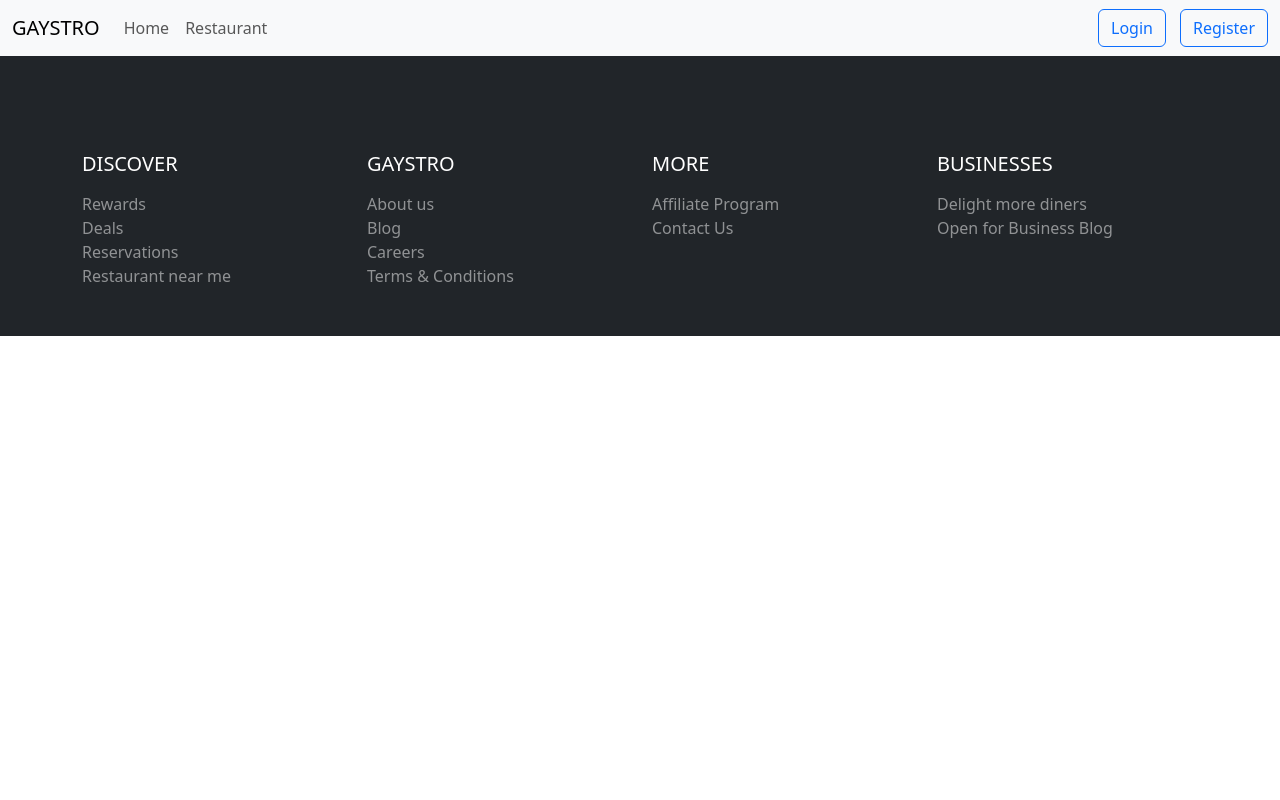
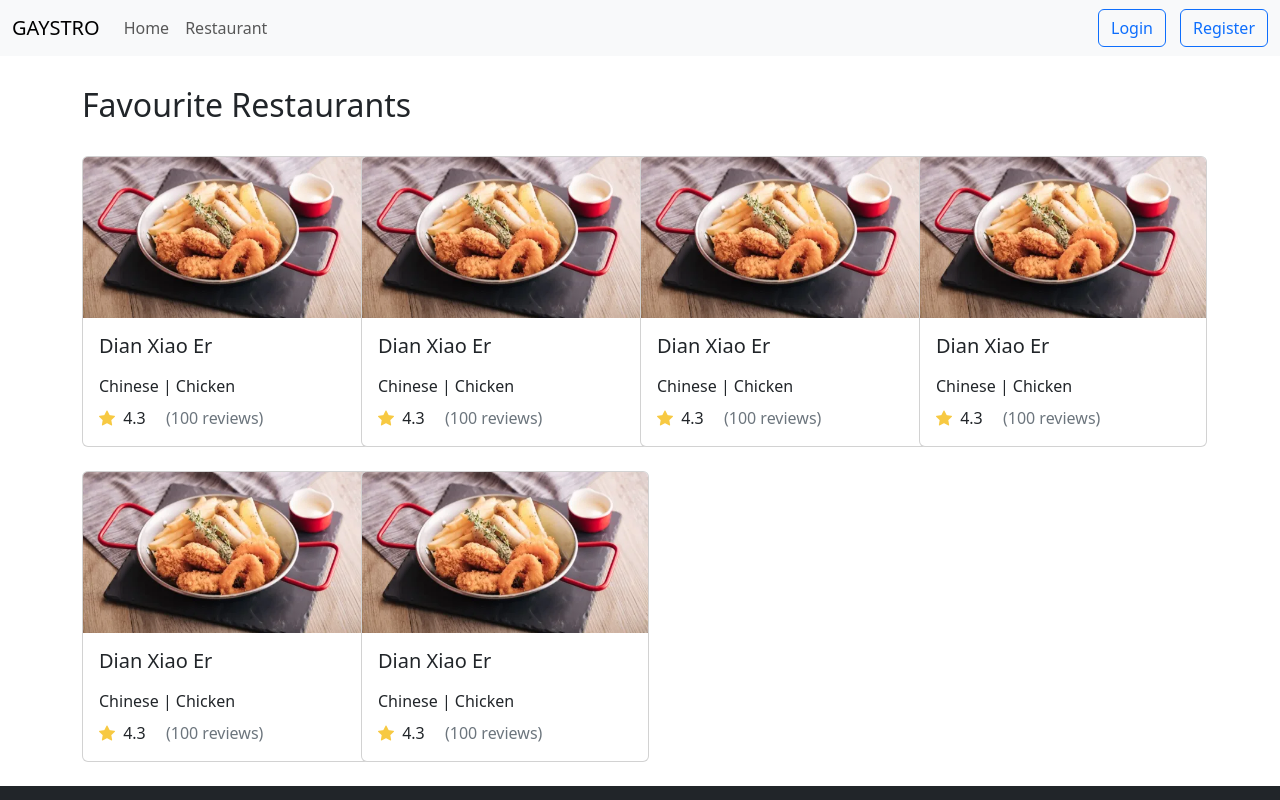
Before and after one commit to yungchu123/Restaurant-Finder-App, a React (Create React App) app in the folder client/: page /favouriterestaurant/page in a window 1280 px wide. Shown: the top 800 px of the page. Built offline with nearby package versions, Linux system fonts and the light colour scheme.

Commit message:
Frontend

```diff
--- a/client/package.json
+++ b/client/package.json
@@ -11,6 +11,7 @@
     "bootstrap-icons": "^1.11.1",
     "react": "^18.2.0",
     "react-bootstrap": "^2.9.1",
+    "react-datepicker": "^4.21.0",
     "react-dom": "^18.2.0",
     "react-router-dom": "^6.16.0",
     "react-scripts": "5.0.1",
--- a/client/src/App.js
+++ b/client/src/App.js
@@ -6,7 +6,10 @@ import ContactUs from "./components/ContactUs";
 import RegisterForm from "./components/RegisterForm";
 import ForgetPassword from "./components/ForgetPassword";
 import ReservationCard from "./components/ReservationCard";
+import ViewReservationCard from "./components/ViewReservationCard";
 import RestaurantPage from "./views/RestaurantPage";
+import ReservationPage from "./views/ReservationPage";
+import FavouriteRestaurantPage from "./views/FavouriteRestaurantPage";
 import TAndC from "./components/TAndC";
 import GuestPage from "./views/GuestPage";
 import ProfilePage from "./views/ProfilePage";
@@ -56,6 +59,9 @@ function App() {
                 <Route path="/forgetpassword" element={<ForgetPassword/>}/>
                 <Route path="/restaurant/page" element={<RestaurantPage />}/>
                 <Route path="/reservationcard" element={<ReservationCard/>}/>
+                <Route path="/reservationpage" element={<ReservationPage/>}/>
+                <Route path="/viewreservationcard" element={<ViewReservationCard/>}/>
+                <Route path="/favouriterestaurant/page" element={<FavouriteRestaurantPage/>}/>
             </Routes>
             <Footer />
       </div>
@@ -70,6 +76,9 @@ function App() {
                 <Route path="/profile/update" element={<UpdateProfilePage user={user} setUser={setUser}/>} />
                 <Route path="/restaurant/page" element={<RestaurantPage />}/>
                 <Route path="/reservationcard" element={<ReservationCard/>}/>
+                <Route path="/reservationpage" element={<ReservationPage/>}/>
+                <Route path="/viewreservationcard" element={<ViewReservationCard/>}/>
+                <Route path="/favouriterestaurant/page" element={<FavouriteRestaurantPage/>}/>
             </Routes>
             <Footer />
       </div>
--- a/client/src/components/ContactUs.jsx
+++ b/client/src/components/ContactUs.jsx
@@ -56,15 +56,25 @@ const ContactUs = () => {
                     </div>
                 </div>
                 {/* Cannot get them in a column */}
-                <div class="row mb-3">
-                    <label for="message" class="form-label">Message</label>
-                    {/* <div class="col-sm-10"> */}
-                        <textarea class="form-control" id="message" placeholder="Type here..." rows="3" defaultValue={message} onChange={e => setMessage(e.target.value)}>
+                <div className="row mb-3">
+                    <label className="col-sm-2 col-form-label">Message</label>
+                    <div className="col-sm-10">
+                        <textarea
+                            className="form-control"
+                            id="message"
+                            placeholder="Type here..."
+                            rows="3"
+                            defaultValue={message}
+                            onChange={(e) => setMessage(e.target.value)}
+                        >
                         </textarea>
-                    {/* </div> */}
+                    </div>
                 </div>
-                {/* Forgot to add the submit button */}
-
+                <div class="row">
+                <div class="col-sm-10 offset-sm-2">
+                    <button type="submit" class="btn btn-primary float-start">Submit</button>
+                </div>
+            </div>
 
 
             </form>
--- a/client/src/components/Footer.jsx
+++ b/client/src/components/Footer.jsx
@@ -7,7 +7,8 @@ const Footer = () => {
                     <h6 className="text-uppercase fs-5 mb-3">Discover</h6>
                         <a className="d-block link-underline link-underline-opacity-0 text-white-50 ps-0" href="/#">Rewards</a>
                         <a className="d-block link-underline link-underline-opacity-0 text-white-50 ps-0" href="/#">Deals</a>
-                        <a className="d-block link-underline link-underline-opacity-0 text-white-50 ps-0" href="/#">Reservations</a>
+                        <a className="d-block link-underline link-underline-opacity-0 text-white-50 ps-0" href="/reservationpage">Reservations</a>
+                        <a className="d-block link-underline link-underline-opacity-0 text-white-50 ps-0" href="/favouriterestaurant/page">Favourite Restaurant</a>
                         <a className="d-block link-underline link-underline-opacity-0 text-white-50 ps-0" href="/#">Restaurant near me</a>
                 </div>
                 {/* <div style={{ margin: '7px' }}></div> */}
--- a/client/src/components/RestaurantCard.jsx
+++ b/client/src/components/RestaurantCard.jsx
@@ -1,25 +1,29 @@
 import React from 'react'
 import logo from './../foodImage.png'
+// import Star from './Star'
 
 const RestaurantCard = ({restaurant}) => {
 
     return (
         <>
             <a href="/restaurant/page" style={{ textDecoration: 'none' }}>
-            <div class="card" style={{width: "18rem"}}>
+            <div class="card" style={{ width: '18rem', position: 'relative' }}>
             <img src={logo} class="card-img-top" alt="..."/>
             <div class="card-body">
-                <h5 class="card-title mb-3">{restaurant.name}</h5>
-                <p class="card-text mb-2">
-                    {restaurant.categories.join(" | ")}
-                </p>
+                    <h5 class="card-title mb-3">{restaurant.name}</h5>
+                    <p class="card-text mb-2">
+                        {restaurant.categories.join(" | ")}
+                    </p>
                 <p className="card-text">
                     <span className="me-3"><i class="bi bi-star-fill me-1"></i> {restaurant.rating}</span>
                     <span className="text-secondary"> ({restaurant.reviews} reviews)</span>
                 </p>
             </div>
+            {/* <div style={{ position: 'absolute', bottom: '5px', right: '5px', background: 'rgba(255, 255, 255, 0.8)', padding: '5px', borderRadius: '50%'}}>
+            <Star bgColor="white" />
+
+            </div> */}
             </div>
-
             </a>
         </>
     )
--- /dev/null
+++ b/client/src/components/ViewReservationCard.jsx
@@ -0,0 +1,33 @@
+import logo from './../foodImage.png'
+import '../index.css';
+
+const ViewReservationCard = () => {
+    return(
+            <>
+                <div class="card">
+                    <h5 class="card-header">Upcoming</h5>
+                    <a class="icon-link icon-link-hover" href="/restaurant/page" style={{ color: 'rgb(33, 37, 41)', textDecoration: 'none' }}>
+                        <div class="card-body card-hover">
+                            <div class="row">
+                                <div className="col-lg-3">
+                                    <img src={logo} class="card-img-top" alt="..."/>
+                                </div>
+                                <div className="col-lg-6">
+                                    <h5 class="card-title"><strong>Dian Xiao Er</strong></h5>
+                                    <p class="card-text"> Reservation Details:
+                                        <ul>
+                                            <li><strong>Date and Time:</strong> 1/4/2023</li>
+                                            <li><strong>Time:</strong> 5:30 PM</li>
+                                            <li><strong>Number of Pax:</strong> 2 </li>
+                                        </ul>
+                                    </p>
+                                </div>
+                            </div>
+                        </div>
+                    </a>
+                </div>
+            </>
+    )
+}
+
+export default ViewReservationCard;
--- a/client/src/index.css
+++ b/client/src/index.css
@@ -18,3 +18,9 @@
 .bi-star-fill {
     color: #f7c942;
 }
+
+
+.card-hover:hover {
+    background-color: lightgray; /* Change this to the color you prefer */
+    cursor: pointer; /* Change cursor to a pointer to indicate interactivity */
+  }
--- /dev/null
+++ b/client/src/views/FavouriteRestaurantPage.jsx
@@ -0,0 +1,59 @@
+import RestaurantCard from "../components/RestaurantCard"
+
+const FavouriteRestaurantPage = () => {
+    const restaurants = [
+        {
+            name: 'Dian Xiao Er',
+            categories: ['Chinese', 'Chicken'],
+            rating: 4.3,
+            reviews: 100
+        },
+        {
+            name: 'Dian Xiao Er',
+            categories: ['Chinese', 'Chicken'],
+            rating: 4.3,
+            reviews: 100
+        },
+        {
+            name: 'Dian Xiao Er',
+            categories: ['Chinese', 'Chicken'],
+            rating: 4.3,
+            reviews: 100
+        },
+        {
+            name: 'Dian Xiao Er',
+            categories: ['Chinese', 'Chicken'],
+            rating: 4.3,
+            reviews: 100
+        },
+        {
+            name: 'Dian Xiao Er',
+            categories: ['Chinese', 'Chicken'],
+            rating: 4.3,
+            reviews: 100
+        },
+        {
+            name: 'Dian Xiao Er',
+            categories: ['Chinese', 'Chicken'],
+            rating: 4.3,
+            reviews: 100
+        },
+    ]
+    return (
+        <div class="container">
+            <h2 style={{marginTop: "30px"}}> Favourite Restaurants</h2>
+            <br/>
+            <div class="row">
+            <div className="row row-cols-4 row-gap-4 mb-4">
+                        {restaurants.map(restaurant => (
+                            <div className="col">
+                                <RestaurantCard restaurant={restaurant}/>
+                            </div>
+                        ))}
+                    </div>
+            </div>
+        </div>
+    )
+}
+
+export default FavouriteRestaurantPage
--- /dev/null
+++ b/client/src/views/ReservationPage.jsx
@@ -0,0 +1,17 @@
+import ViewReservationCard from "../components/ViewReservationCard";
+
+const ReservationPage = () => {
+    return(
+        <div className="container">
+          <h2 style={{marginTop: "30px"}}> Reservation</h2>
+          <div style={{padding: "25px", margin: "0 auto"}}>
+            <ViewReservationCard />
+            <br/>
+            <ViewReservationCard />
+          </div>
+
+        </div>
+    )
+}
+
+export default ReservationPage;
```
Also changed, not shown: client/src/components/ReservationCard.jsx (+16 -6 lines), 1 other file (tests, documents, lock files or other folders).
